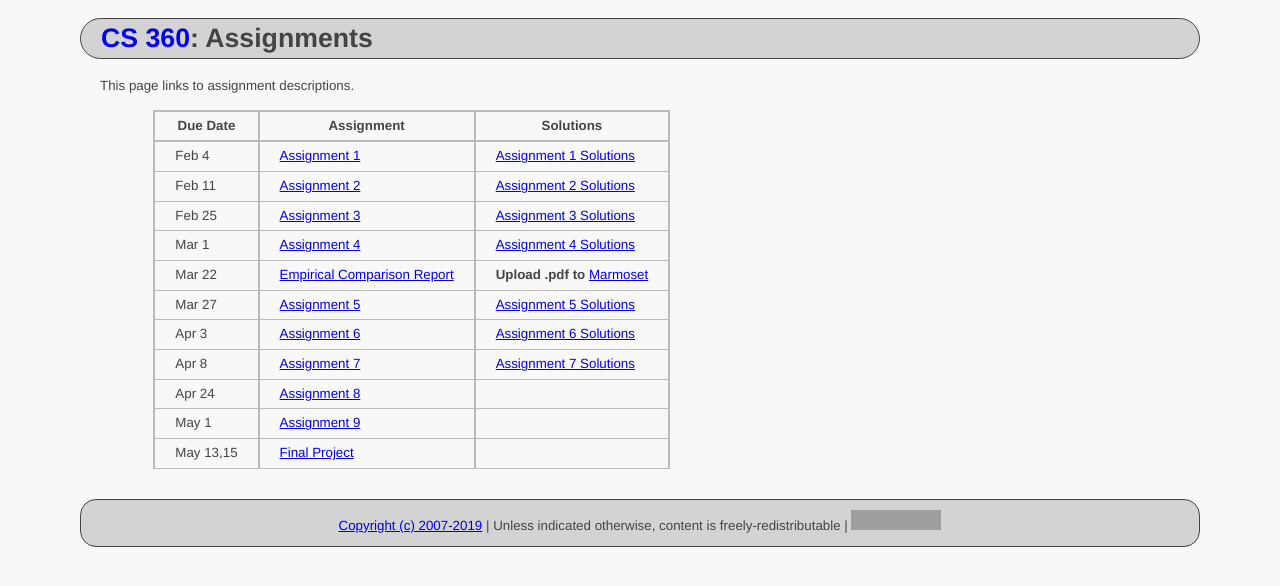
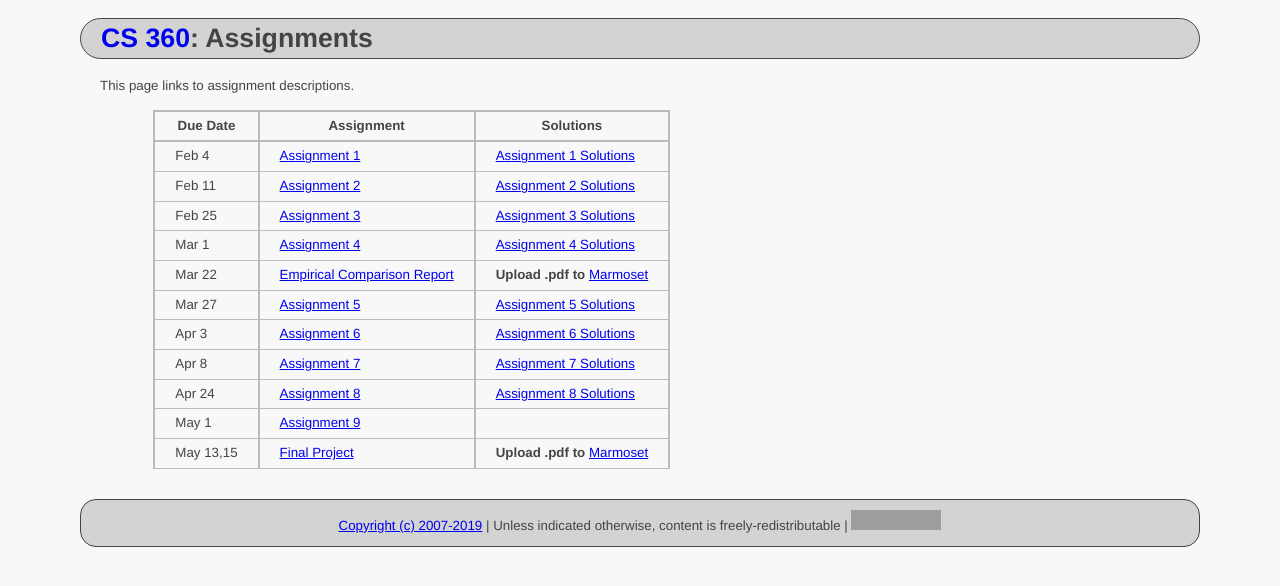
Before and after one commit to ycpcs/cs360-spring2019, a Jekyll site: the page built from assign/index.md, in a window 1280 px wide. Shown: the top 586 px of the page. Built offline with Jekyll 4.4.1, drawn with Linux system fonts in a browser that asks for light colours; grey boxes are pictures that could not be loaded.

Commit message:
add assign 8 sol
add assign 8 sol

```diff
--- a/assign/index.md
+++ b/assign/index.md
@@ -15,6 +15,6 @@ This page links to assignment descriptions.
 > Mar 27   | [Assignment 5](../assign/assign05.html)                  | [Assignment 5 Solutions](../assign/sol/assign05sol.pdf) |
 > Apr 3    | [Assignment 6](../assign/assign06.html)                  | [Assignment 6 Solutions](../assign/sol/assign06sol.pdf) |
 > Apr 8    | [Assignment 7](../assign/assign07.html)                  | [Assignment 7 Solutions](../assign/sol/assign07sol.pdf) |
-> Apr 24   | [Assignment 8](../assign/assign08.html)                  |  |
+> Apr 24   | [Assignment 8](../assign/assign08.html)                  | [Assignment 8 Solutions](../assign/sol/assign08sol.pdf) |
 > May 1    | [Assignment 9](../assign/assign09.html)                  |  |
-> May 13,15| [Final Project](../assign/finalproj.html)                |  |
+> May 13,15| [Final Project](../assign/finalproj.html)                | **Upload .pdf to** [Marmoset](https://cs.ycp.edu/marmoset/login) |
```
Also changed, not shown: 1 other file.
